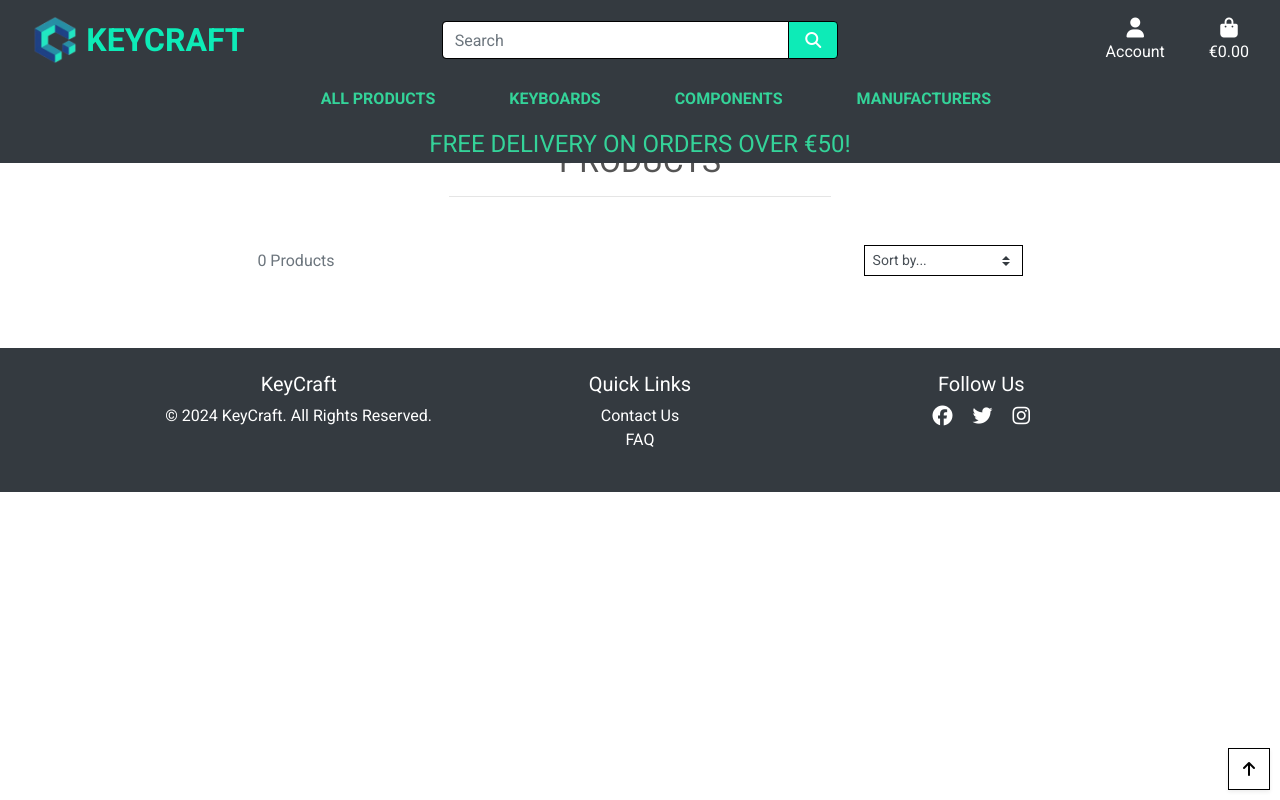
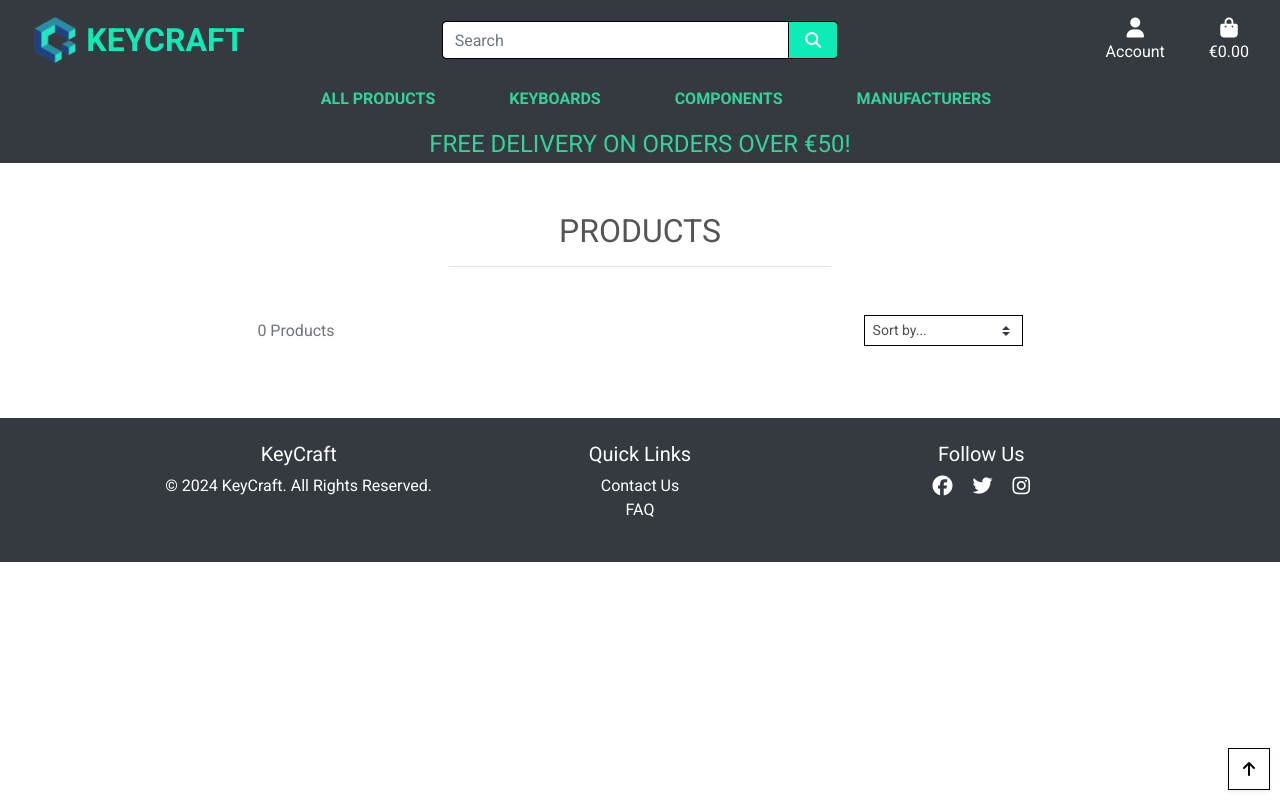
Before and after one commit to TerraBite147/KeyCraft, a Django app: page /products/ in a window 1280 px wide. Run offline with Django 3.2, Linux system fonts and the light colour scheme; data that the repository does not hold is empty; parts of the project's set-up code (start-up, migrations or seed data) failed here and were passed over; some libraries are stand-ins or nearby versions.

Commit message:
style(header): adjust header padding

```diff
--- a/static/css/base.css
+++ b/static/css/base.css
@@ -336,7 +336,7 @@ a.category-badge > span.badge:hover {
     }
 
     .header-container {
-        padding-top: 94px;
+        padding-top: 164px;
     }
 }
 
```
